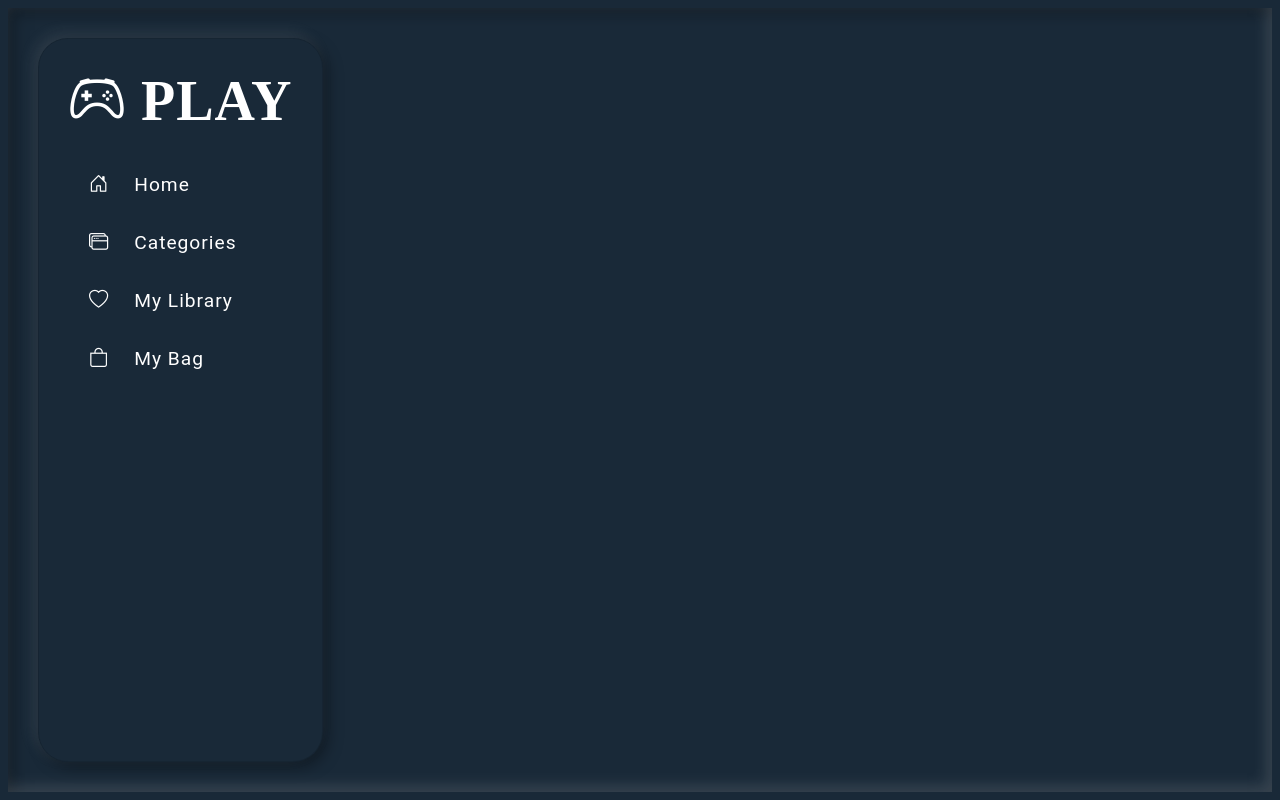
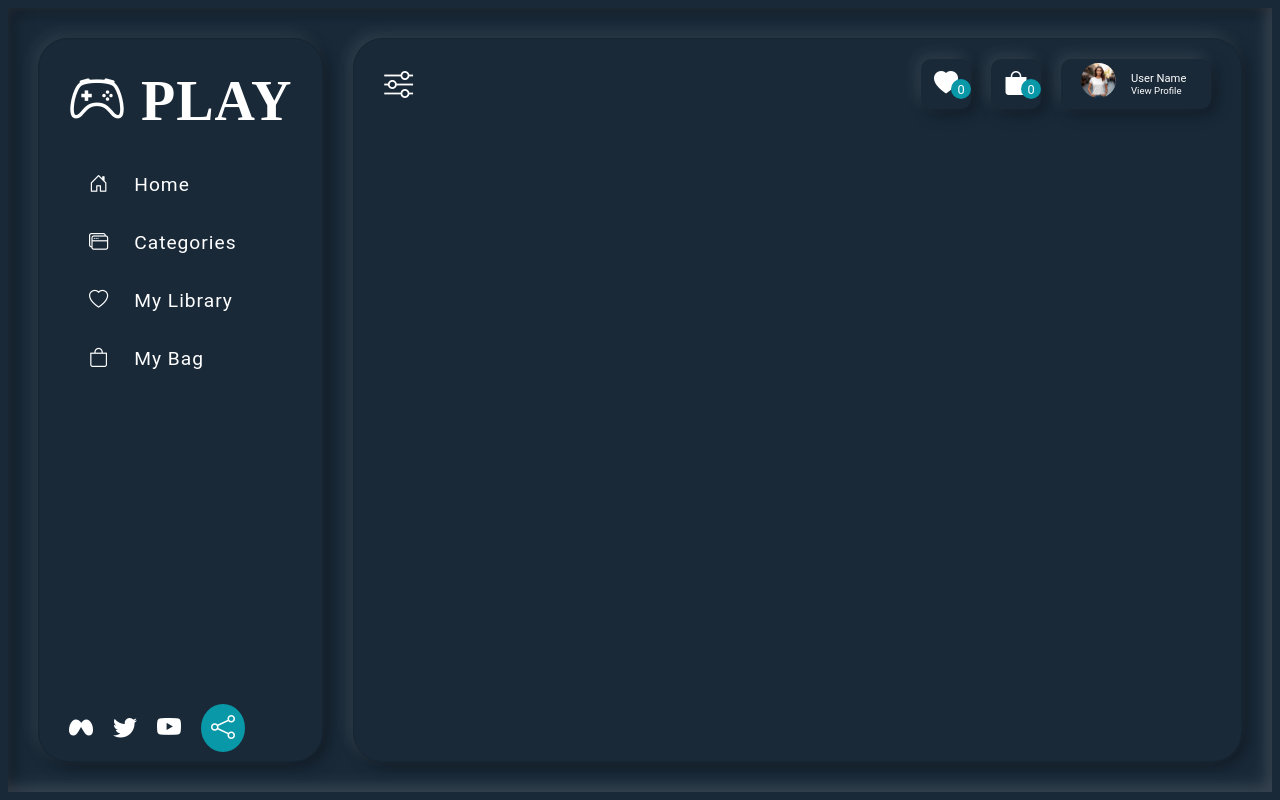
Before and after one commit to falguni2533/Game-shop-website-, a React (Create React App) app: page / in a window 1280 px wide. Built offline with nearby package versions, Linux system fonts and the light colour scheme; a web font is replaced by a local one.

Commit message:
Added the header

```diff
--- /dev/null
+++ b/src/components/Header.css
@@ -0,0 +1,90 @@
+header{
+    position: absolute;
+    top:0;
+    left:0;
+    width:100%;
+    display: flex;
+    justify-content: space-between;
+    align-items: center;
+    padding: 20px 30px;
+    z-index: 1000 !important;
+    background: transparent;
+}
+.menu {
+    font-size: 1.8em;
+    color: #ffffff;
+}
+
+.userItems {
+    display: inline-flex;
+    align-items: center;
+    gap: 20px;
+}
+
+.userItems .icon{
+    position: relative;
+    font-size: 1.5em;
+    color: #ffffff;
+    width: 50px;
+    height: 50px;
+    box-shadow: -5px -5px 15px rgba(255,255,255,0.1), 5px 5px 15px rgba(0,0,0,0.35);
+    border-radius: 10px;
+    display: flex;
+    justify-content: center;
+    align-items: center;
+    text-decoration: none;
+    border-radius: 10px;
+}
+
+.userItems .icon .like,
+.userItems .icon .bag{
+    font-size: 0.8rem;
+    color: #ffffff;
+    position: absolute;
+    right: 0;
+    bottom: 10px;
+    background: var(--second);
+    width: 20px;
+    height: 20px;
+    border-radius: 50%;
+    display: flex;
+    justify-content: center;
+    align-items: center;
+    padding: 3px;
+}
+
+.userItems .avatar{
+    width: 150px;
+    height: 50px;
+    border-radius: 10px;
+    box-shadow: -5px -5px 15px rgba(255,255,255,0.1), 5px 5px 15px rgba(0,0,0,0.35);
+    gap:15px;
+    padding:10px 20px;
+    display: flex;
+    align-items: center;
+}
+
+.userItems .avatar img{
+    width: 35px;
+    height: 35px;
+    border-radius: 50%;
+}
+
+.userItems .avatar a{
+    font-size: 1.8em;
+    color: #ffffff;
+}
+
+.userItems .avatar .user {
+    display: flex;
+    flex-direction: column;
+}
+.userItems .avatar .user span{
+    font-size: 0.7em;
+    color: #ffffff;
+}
+
+.userItems .avatar .user a {
+    font-size: 0.6em;
+    text-decoration: none;
+}
--- /dev/null
+++ b/src/components/Header.jsx
@@ -0,0 +1,32 @@
+import React from 'react';
+import './Header.css';
+import userImg from '../images/user.jpg';
+
+function Header() {
+  return (
+    <header>
+        <a href="#" className="menu">
+            <i className="bi bi-sliders"></i>
+        </a>
+        <div className="userItems">
+            <a href="#" className="icon">
+                <i className="bi bi-heart-fill"></i>
+                <span className="like">0</span>
+            </a>
+            <a href="#" className="icon">
+                <i className=" bi bi-bag-fill"></i>
+                <span className="bag">0</span>
+            </a>
+            <div className="avatar">
+                <a href="#"><img src={userImg} alt="User Image" /></a>
+                <div className="user">
+                <span> User Name</span>
+                <a href="#">View Profile</a>
+                </div>
+            </div>
+        </div>
+    </header>
+  );
+}
+
+export default Header
--- a/src/components/SideMenu.css
+++ b/src/components/SideMenu.css
@@ -50,3 +50,36 @@
 .sideMenu .nav li a.active {
   box-shadow: -5px -5px 15px rgba(225,225,225,0.1), 5px 5px 15px rgba(0,0,0,0.35);
 }
+
+.sideMenu .social {
+  position:absolute;
+  bottom:50px;
+  display: flex;
+  gap:20px;
+  transition:0.5s;
+  align-items:center;
+  list-style:none;
+}
+
+.sideMenu .social li a {
+  text-decoration: none;
+  color: #ffffff;
+  font-size: 1.5em;
+  transition:0.3s;
+}
+
+.sideMenu .social li a:hover {
+  color: var(--second);
+}
+.sideMenu .social li .share{
+  background: var(--second);
+  padding:10px;
+  border-radius:50%;
+  transition:0.3s;
+  width:35px;
+  height:35px;
+}
+
+.sideMenu .social li .share:hover {
+  background: var(--primary);
+}
--- a/src/components/SideMenu.jsx
+++ b/src/components/SideMenu.jsx
@@ -2,6 +2,7 @@ import React, {useState} from 'react';
 import './SideMenu.css';
 import navListData from '../data/navListData';
 import NavListItem from './NavListItem';
+import socialData from "../data/socialData";
 
 function SideMenu() {
   const [navData, setNavData] = useState(navListData);
@@ -16,6 +17,15 @@ function SideMenu() {
           <NavListItem key={item.id} item={item} />
         ))}
       </ul>
+      <ul className="social">
+  {socialData.map((item, index) => (
+    <li key={index}>
+      <a href={item.link} className={item.className}>
+        <i className={`bi ${item.icon}`}></i>
+      </a>
+    </li>
+  ))}
+</ul>
 
     </div>
   );
--- /dev/null
+++ b/src/data/socialData.js
@@ -0,0 +1,21 @@
+const socialData = [
+  {
+    icon: "bi-meta",
+    link: "#",
+  },
+  {
+    icon: "bi-twitter",
+    link: "#",
+  },
+  {
+    icon: "bi-youtube",
+    link: "#",
+  },
+  {
+    icon: "bi-share",
+    link: "#",
+    className: "share",
+  },
+];
+
+export default socialData;
--- a/src/pages/Main.jsx
+++ b/src/pages/Main.jsx
@@ -1,15 +1,18 @@
 import React from 'react';
 import './main.css';
 import SideMenu from '../components/SideMenu';
+import Header from '../components/Header';
 
 
 function Main() {
    return(
-   <div>
    <main>
    <SideMenu />
+    <div className="banner">
+    <Header />
+    </div>
    </main>
-   </div>
+
    );
 }
 
--- a/src/pages/main.css
+++ b/src/pages/main.css
@@ -17,3 +17,13 @@ main {
     transition: 0.5s;
 
 }
+.banner{
+    position: relative;
+    width:80%;
+    height:100%;
+    background: var(--bgcolor);
+    border: 1px solid rgba(0,0,0,0.1);
+    box-shadow: -5px -5px 15px rgba(255,255,255,0.1), 5px 5px 15px rgba(0,0,0,0.35);
+    border-radius: 30px;
+    transition:1s;
+}
```
Also changed, not shown: src/images/user.jpg (added).
